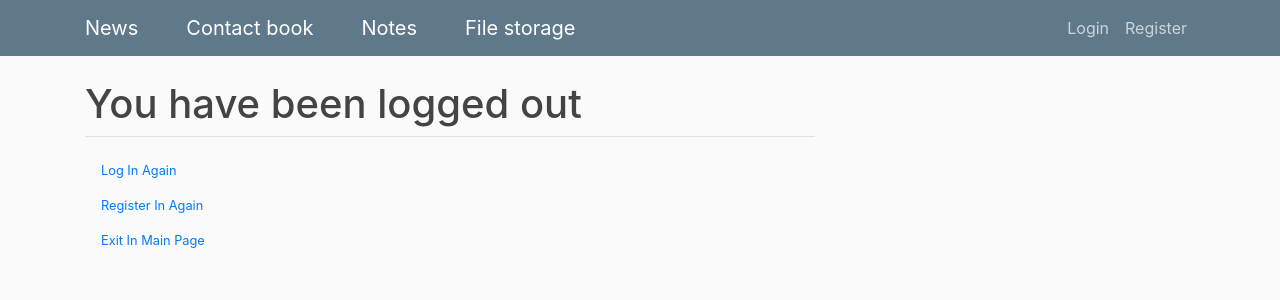
After one commit to DioSWolF/web_command_project, a Django app: template personal_assistant/users/templates/users/logout.html in a window 1280 px wide. The commit adds this page. Shown: the top 300 px of the page. Run offline with Django 3.2, Linux system fonts and the light colour scheme; the template is opened without the code that fills it, so the values that code supplies are empty; some libraries are stand-ins or nearby versions.

Commit message:
update profile and logout

```diff
--- a/personal_assistant/users/templates/users/base.html
+++ b/personal_assistant/users/templates/users/base.html
@@ -23,11 +23,10 @@
     <header class="site-header">
       <nav class="navbar navbar-expand-md navbar-dark bg-steel fixed-top">
             <div class="container">
-
-                <a class="navbar-brand mr-4" href="news/today">News</a>
-                <a class="navbar-brand mr-4" href="contact_book/">Contact book</a>
-                <a class="navbar-brand mr-4" href="#">Notes</a>
-                <a class="navbar-brand mr-4" href="#">File storage</a>
+                <a class="navbar-brand mr-5" href="news/today">News</a>
+                <a class="navbar-brand mr-5" href="contact_book/">Contact book</a>
+                <a class="navbar-brand mr-5" href="#">Notes</a>
+                <a class="navbar-brand mr-5" href="#">File storage</a>
                   <button class="navbar-toggler" type="button" data-toggle="collapse" data-target="#navbarToggle" aria-controls="navbarToggle" aria-expanded="false" aria-label="Toggle navigation">
                   <span class="navbar-toggler-icon"></span>
                   </button>
@@ -37,8 +36,8 @@
                         <!-- Navbar Right Side -->
                         <div class="navbar-nav">
                             {% if user.is_authenticated %}
-                                <a class="nav-item nav-link" href="{% url 'users:profile' %}">Profile</a>
-                                <a class="nav-item nav-link" href="#">Logout</a>
+                                <a class="nav-item nav-link" href="{% url 'users:profile' %}"><b>{{user.username}}</b></a>
+                                <a class="nav-item nav-link" href="{% url 'users:logout' %}">Logout</a>
                             {% else %}
                                 <a class="nav-item nav-link" href="{% url 'users:login' %}">Login</a>
                                 <a class="nav-item nav-link" href="{% url 'users:signup' %}">Register</a>
--- /dev/null
+++ b/personal_assistant/users/templates/users/logout.html
@@ -0,0 +1,12 @@
+{% extends "users/base.html" %}
+{% block content %}
+    <h1>You have been logged out</h1>
+
+        <div class="border-top pt-3">
+            <small class="text-muted">
+                <a class="nav-item nav-link" href="{% url 'users:login' %}">Log In Again</a>
+                <a class="nav-item nav-link" href="{% url 'users:signup' %}">Register In Again</a>
+                <a class="nav-item nav-link" href="{% url 'users:main' %}">Exit In Main Page</a>
+            </small>
+        </div>
+{% endblock content %}
--- a/personal_assistant/users/templates/users/profile.html
+++ b/personal_assistant/users/templates/users/profile.html
@@ -3,9 +3,9 @@
 {% block content %}
     <div class="content-section">
         <div class="media">
-            <img class="rounded-circle account-img" src="{{ user.profile.avatar.url }}">
             <div class="media-body">
                 <h2 class="account-heading">{{ user.username }}</h2>
+                <img class="rounded-circle account-img" src="{{ user.profile.avatar.url }}">
             </div>
         </div>
 
--- a/personal_assistant/users/templates/users/register.html
+++ b/personal_assistant/users/templates/users/register.html
@@ -6,7 +6,7 @@
             {% csrf_token %}
             <fieldset class="form-group">
                 <legend class="border-bottom mb-4">
-                    Join Today
+                    Register Now
                 </legend>
                 {{ form|crispy }}
             </fieldset>
--- a/personal_assistant/users/urls.py
+++ b/personal_assistant/users/urls.py
@@ -1,4 +1,4 @@
-from django.urls import include, path
+from django.urls import path
 from . import views
 
 app_name = "users"
```
Also changed, not shown: personal_assistant/users/forms.py (+13 -2 lines), personal_assistant/users/views.py (+21 -14 lines), personal_assistant/contact_book/migrations/0001_initial.py (added), personal_assistant/file_storage/migrations/0001_initial.py (added), personal_assistant/news/migrations/0001_initial.py (added), personal_assistant/users/migrations/0001_initial.py (added), 1 other file.
